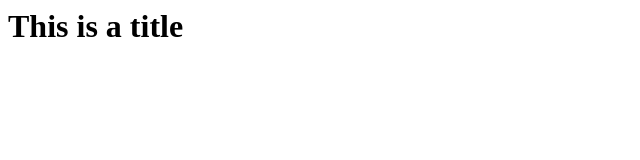
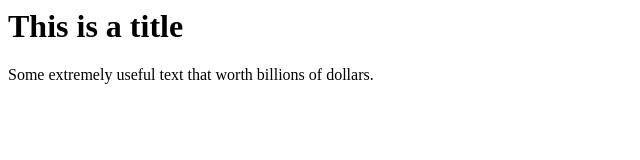
Before and after one commit to shiry10/NewToGithubPage, a plain HTML site: page index.html in a window 1280 px wide. Shown: the whole page, without its empty margins (0-640 px from the left). Drawn offline with Linux system fonts and the light colour scheme.

Commit message:
Update index.html

```diff
--- a/index.html
+++ b/index.html
@@ -1 +1,4 @@
-<h1>This is a title</h1>
+<body>
+  <h1>This is a title</h1>
+  <p>Some extremely useful text that worth billions of dollars. </p>
+</body>
```
